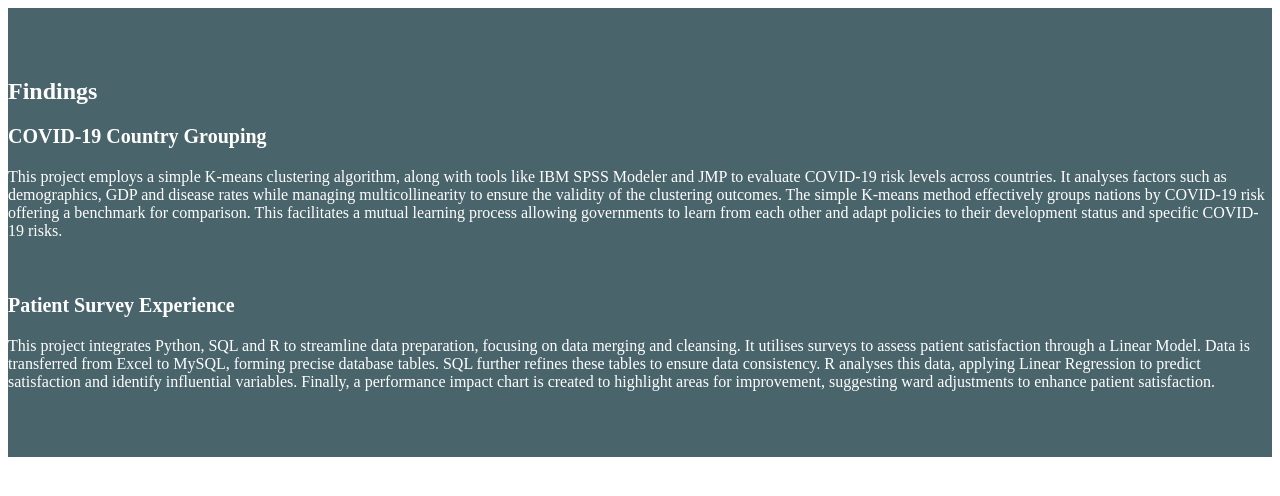
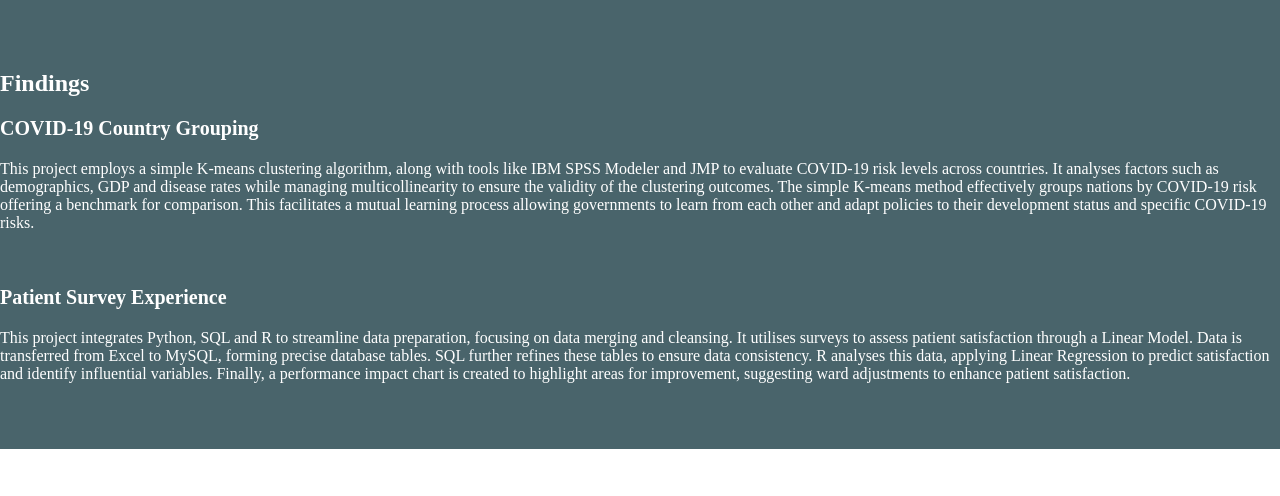
Before and after one commit to Md-Khid/Md-Khid, a Jekyll site: the page findings.html, which Jekyll copies as it is, in a window 1280 px wide. Shown: the top 496 px of the page. Built offline with Jekyll 4.4.1, drawn with Linux system fonts in a browser that asks for light colours.

Commit message:
Update findings.html

```diff
--- a/findings.html
+++ b/findings.html
@@ -19,6 +19,13 @@
       -moz-background-size: cover;
       background-size: cover;
       -o-background-size: cover;
+      margin: 0; /* Set margin to zero */
+    }
+
+    /* Reset margin and padding for body and html */
+    body, html {
+      margin: 0;
+      padding: 0;
     }
   </style>
 </head>
```
